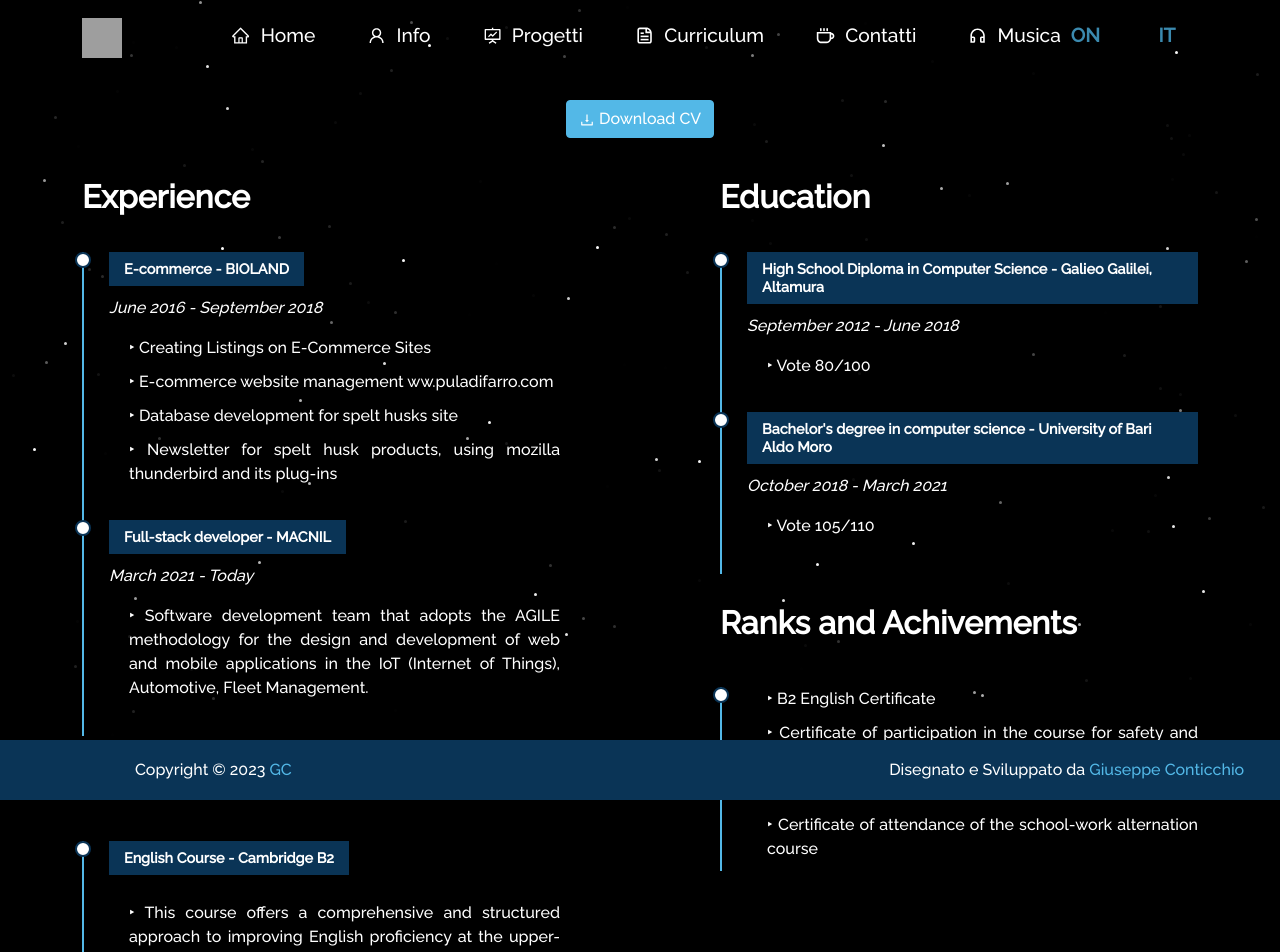
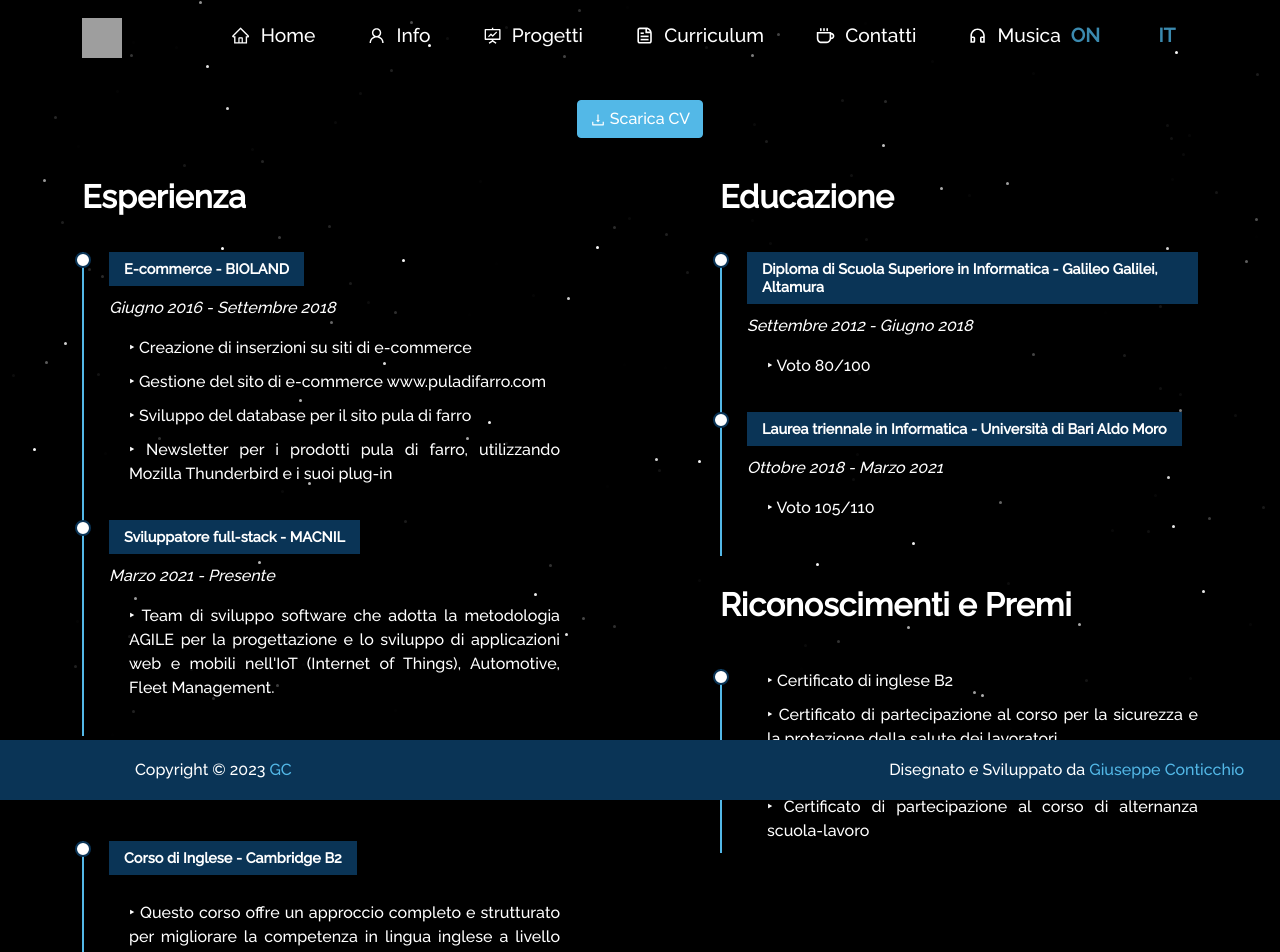
Before and after one commit to Josecontis/personal-portfolio, a React (Create React App) app: page /resume in a window 1280 px wide. Shown: the top 952 px of the page. Built offline with nearby package versions, Linux system fonts and the light colour scheme; grey boxes are pictures that could not be loaded.

Commit message:
Fix translations

```diff
--- a/src/Pages/About/About.js
+++ b/src/Pages/About/About.js
@@ -15,8 +15,8 @@ export const About = () => {
 
   useEffect(() => {
     if (location && location.pathname === "/about")
-      document.title = "About | Giuseppe Conticchio";
-  }, [location]);
+      document.title = `${t("topBar.about")} | Giuseppe Conticchio`;
+  }, [location, t]);
 
   return (
     <Container fluid className="about-section">
--- a/src/Pages/Contacts/Contacts.js
+++ b/src/Pages/Contacts/Contacts.js
@@ -22,8 +22,8 @@ export const Contacts = () => {
 
   useEffect(() => {
     if (location && location.pathname === "/contacts")
-      document.title = "Contacts | Giuseppe Conticchio";
-  }, [location]);
+      document.title = `${t("topBar.contacts")} | Giuseppe Conticchio`;
+  }, [location, t]);
 
   const sendEmail = () => {
     setRocketAnimation(true);
--- a/src/Pages/Home/Home.js
+++ b/src/Pages/Home/Home.js
@@ -15,8 +15,8 @@ export const Home = () => {
   const { t } = useTranslation();
   useEffect(() => {
     if (location && location.pathname === "/")
-      document.title = "Home | Giuseppe Conticchio";
-  }, [location]);
+      document.title = `${t("topBar.home")} | Giuseppe Conticchio`;
+  }, [location, t]);
 
   return (
     <section>
--- a/src/Pages/Resume/Resume.js
+++ b/src/Pages/Resume/Resume.js
@@ -14,8 +14,8 @@ export const Resume = () => {
 
   useEffect(() => {
     if (location && location.pathname === "/resume")
-      document.title = "Resume | Giuseppe Conticchio";
-  }, [location]);
+      document.title = `${t("topBar.resume")} | Giuseppe Conticchio`;
+  }, [location, t]);
 
   return (
     <Container fluid className="resume-section">
@@ -30,63 +30,58 @@ export const Resume = () => {
             target="_blank"
           >
             <AiOutlineDownload />
-            &nbsp;Download CV
+            &nbsp;{t("resume.download")}
           </Button>
         </Row>
         <Row className="resume">
           <Col md={6} className="resume-left">
-            <h3 className="resume-title">Experience</h3>
+            <h3 className="resume-title">{t("resume.experience.title")}</h3>
             <Resumecontent
-              title="E-commerce - BIOLAND"
-              date="June 2016 - September 2018"
+              title={t("resume.experience.entries.title")}
+              date={t("resume.experience.entries.date")}
               content={[
-                "Creating Listings on E-Commerce Sites",
-                "E-commerce website management ww.puladifarro.com",
-                "Database development for spelt husks site",
-                "Newsletter for spelt husk products, using mozilla thunderbird and its plug-ins",
+                t("resume.experience.entries.content.list"),
+                t("resume.experience.entries.content.list1"),
+                t("resume.experience.entries.content.list2"),
+                t("resume.experience.entries.content.list3"),
               ]}
             />
             <Resumecontent
-              title="Full-stack developer - MACNIL"
-              date="March 2021 - Today"
-              content={[
-                "Software development team that adopts the AGILE methodology for the design and development of web and mobile applications in the IoT (Internet of Things), Automotive, Fleet Management.",
-              ]}
+              title={t("resume.experience.entries.title1")}
+              date={t("resume.experience.entries.date1")}
+              content={[t("resume.experience.entries.content1")]}
             />
-            <h3 className="resume-title">Extracurricular Activities</h3>
+            <h3 className="resume-title">
+              {t("resume.extracurricular.title")}
+            </h3>
             <Resumecontent
-              title="English Course - Cambridge B2"
-              content={[
-                "This course offers a comprehensive and structured approach to improving English proficiency at the upper-intermediate level.",
-              ]}
+              title={t("resume.extracurricular.entries.title")}
+              content={[t("resume.extracurricular.entries.content")]}
             />
             <Resumecontent
-              title="Phone and PC repairs"
-              content={[
-                "Software repair and replacement of hardware components on mobile phones and computers.",
-              ]}
+              title={t("resume.extracurricular.entries.title1")}
+              content={[t("resume.extracurricular.entries.content1")]}
             />
           </Col>
           <Col md={6} className="resume-right">
-            <h3 className="resume-title">Education</h3>
+            <h3 className="resume-title">{t("resume.education.title")}</h3>
             <Resumecontent
-              title="High School Diploma in Computer Science - Galieo Galilei, Altamura "
-              date="September 2012 - June 2018"
-              content={[`Vote 80/100`]}
+              title={t("resume.education.entries.title")}
+              date={t("resume.education.entries.date")}
+              content={[t("resume.education.entries.content")]}
             />
             <Resumecontent
-              title="Bachelor's degree in computer science - University of Bari Aldo Moro"
-              date="October 2018 - March 2021"
-              content={["Vote 105/110"]}
+              title={t("resume.education.entries.title1")}
+              date={t("resume.education.entries.date1")}
+              content={[t("resume.education.entries.content1")]}
             />
-            <h3 className="resume-title">Ranks and Achivements</h3>
+            <h3 className="resume-title">{t("resume.achievements.title")}</h3>
             <Resumecontent
-              title=""
               content={[
-                "B2 English Certificate",
-                "Certificate of participation in the course for safety and protection of workers' health",
-                "Specific training course - low risk",
-                "Certificate of attendance of the school-work alternation course",
+                t("resume.achievements.entries.content.list"),
+                t("resume.achievements.entries.content.list1"),
+                t("resume.achievements.entries.content.list2"),
+                t("resume.achievements.entries.content.list3"),
               ]}
             />
           </Col>
@@ -100,7 +95,7 @@ export const Resume = () => {
             target="_blank"
           >
             <AiOutlineDownload />
-            &nbsp;Download CV
+            &nbsp;{t("resume.download")}
           </Button>
         </Row>
       </Container>
--- a/src/Translations/locales/en/translations.json
+++ b/src/Translations/locales/en/translations.json
@@ -38,7 +38,7 @@
   "contacts": {
     "keepContact1": "Keep in ",
     "keepContact2": "contact ",
-    "keepContact3": "with me",
+    "keepContact3": "with me!",
     "name": "Name",
     "email": "E-Mail",
     "object": "Object",
@@ -83,7 +83,7 @@
     }
   },
   "about": {
-    "pre": "Know Who",
+    "pre": "Know who",
     "section": "Professional",
     "section1": "I am",
     "title": "Hi Everyone, I'm",
@@ -102,72 +102,53 @@
     }
   },
   "resume": {
+    "download": "Download CV",
     "experience": {
       "title": "Experience",
-      "entries": [
-        {
+      "entries": {
         "title": "E-commerce - BIOLAND",
         "date": "June 2016 - September 2018",
-          "content": [
-            "Creation of listings on e-commerce sites",
-            "Management of the e-commerce website www.puladifarro.com",
-            "Development of the database for the spelt husks website",
-            "Newsletter for spelt husk products, using Mozilla Thunderbird and its plug-ins"
-          ]
+        "content": {
+          "list": "Creation of listings on e-commerce sites",
+          "list1": "Management of the e-commerce website www.puladifarro.com",
+          "list2": "Development of the database for the spelt husks website",
+          "list3": "Newsletter for spelt husk products, using Mozilla Thunderbird and its plug-ins"
         },
-        {
-          "title": "Full-stack developer - MACNIL",
-          "date": "March 2021 - Present",
-          "content": [
-            "Software development team adopting the AGILE methodology for the design and development of web and mobile applications in IoT (Internet of Things), Automotive, Fleet Management."
-          ]
+        "title1": "Full-stack developer - MACNIL",
+        "date1": "March 2021 - Present",
+        "content1": "Software development team adopting the AGILE methodology for the design and development of web and mobile applications in IoT (Internet of Things), Automotive, Fleet Management."
       }
-      ]
     },
     "extracurricular": {
       "title": "Extracurricular Activities",
-      "entries": [
-        {
+      "entries": {
         "title": "English Course - Cambridge B2",
-          "content": [
-            "This course offers a comprehensive and structured approach to improving English proficiency at the upper-intermediate level."
-          ]
-        },
-        {
-          "title": "Phone and PC repairs",
-          "content": [
-            "Software repair and replacement of hardware components on mobile phones and computers."
-          ]
+        "content": "This course offers a comprehensive and structured approach to improving English proficiency at the upper-intermediate level.",
+        "title1": "Phone and PC repairs",
+        "content1": "Software repair and replacement of hardware components on mobile phones and computers."
       }
-      ]
     },
     "education": {
       "title": "Education",
-      "entries": [
-        {
+      "entries": {
         "title": "High School Diploma in Computer Science - Galileo Galilei, Altamura",
         "date": "September 2012 - June 2018",
-          "content": ["Score 80/100"]
-        },
-        {
-          "title": "Bachelor's degree in Computer Science - University of Bari Aldo Moro",
-          "date": "October 2018 - March 2021",
-          "content": ["Score 105/110"]
+        "content": "Score 80/100",
+        "title1": "Bachelor's degree in Computer Science - University of Bari Aldo Moro",
+        "date1": "October 2018 - March 2021",
+        "content1": "Score 105/110"
       }
-      ]
     },
     "achievements": {
       "title": "Achievements and Awards",
-      "entries": [
-        {
-          "content": [
-            "English B2 Certificate",
-            "Certificate of participation in the course for safety and protection of workers' health",
-            "Specific training course - low risk",
-            "Certificate of attendance of the school-work alternation course"
-          ]
-        }
-      ]
+      "entries": {
+        "content": {
+          "list": "English B2 Certificate",
+          "list1": "Certificate of participation in the course for safety and protection of workers' health",
+          "list2": "Specific training course - low risk",
+          "list3": "Certificate of attendance of the school-work alternation course"
         }
       }
     }
+  }
+}
--- a/src/Translations/locales/it/translations.json
+++ b/src/Translations/locales/it/translations.json
@@ -36,9 +36,9 @@
     "drawnAndDeveloped": "Disegnato e Sviluppato da"
   },
   "contacts": {
-    "keepContact1": "Rimani in ",
+    "keepContact1": "Mettiti in ",
     "keepContact2": "contatto ",
-    "keepContact3": "con me",
+    "keepContact3": "con me!",
     "name": "Nome",
     "email": "E-Mail",
     "object": "Oggetto",
@@ -52,7 +52,7 @@
   },
   "projects": {
     "heading": {
-      "title": "I miei recenti ",
+      "title": " più recenti",
       "subtitle": "Ecco alcuni progetti su cui ho lavorato."
     },
     "viewAll": "Vedi tutti",
@@ -77,7 +77,7 @@
       }
     },
     "tags": {
-      "title": "lavori",
+      "title": "Lavori",
       "description1": "DETEZIONE DELLA MASCHERINA:",
       "description2": "RICONOSCIMENTO DELL'EMOZIONE:"
     }
@@ -102,72 +102,53 @@
     }
   },
   "resume": {
+    "download": "Scarica CV",
     "experience": {
       "title": "Esperienza",
-      "entries": [
-        {
+      "entries": {
         "title": "E-commerce - BIOLAND",
         "date": "Giugno 2016 - Settembre 2018",
-          "content": [
-            "Creazione di inserzioni su siti di e-commerce",
-            "Gestione del sito di e-commerce www.puladifarro.com",
-            "Sviluppo del database per il sito di bucce di farro",
-            "Newsletter per i prodotti di bucce di farro, utilizzando Mozilla Thunderbird e i suoi plug-in"
-          ]
+        "content": {
+          "list": "Creazione di inserzioni su siti di e-commerce",
+          "list1": "Gestione del sito di e-commerce www.puladifarro.com",
+          "list2": "Sviluppo del database per il sito pula di farro",
+          "list3": "Newsletter per i prodotti pula di farro, utilizzando Mozilla Thunderbird e i suoi plug-in"
         },
-        {
-          "title": "Full-stack developer - MACNIL",
-          "date": "Marzo 2021 - Oggi",
-          "content": [
-            "Team di sviluppo software che adotta la metodologia AGILE per la progettazione e lo sviluppo di applicazioni web e mobili nell'IoT (Internet of Things), Automotive, Fleet Management."
-          ]
+        "title1": "Sviluppatore full-stack - MACNIL",
+        "date1": "Marzo 2021 - Presente",
+        "content1": "Team di sviluppo software che adotta la metodologia AGILE per la progettazione e lo sviluppo di applicazioni web e mobili nell'IoT (Internet of Things), Automotive, Fleet Management."
       }
-      ]
     },
     "extracurricular": {
       "title": "Attività Extracurriculari",
-      "entries": [
-        {
+      "entries": {
         "title": "Corso di Inglese - Cambridge B2",
-          "content": [
-            "Questo corso offre un approccio completo e strutturato per migliorare la competenza in lingua inglese a livello upper-intermediate."
-          ]
-        },
-        {
-          "title": "Riparazioni di telefoni e PC",
-          "content": [
-            "Riparazione software e sostituzione di componenti hardware su telefoni cellulari e computer."
-          ]
+        "content": "Questo corso offre un approccio completo e strutturato per migliorare la competenza in lingua inglese a livello upper-intermediate.",
+        "title1": "Riparazioni di telefoni e PC",
+        "content1": "Riparazione software e sostituzione di componenti hardware su telefoni cellulari e computer."
       }
-      ]
     },
     "education": {
       "title": "Educazione",
-      "entries": [
-        {
+      "entries": {
         "title": "Diploma di Scuola Superiore in Informatica - Galileo Galilei, Altamura",
         "date": "Settembre 2012 - Giugno 2018",
-          "content": ["Voto 80/100"]
-        },
-        {
-          "title": "Laurea triennale in Informatica - Università di Bari Aldo Moro",
-          "date": "Ottobre 2018 - Marzo 2021",
-          "content": ["Voto 105/110"]
+        "content": "Voto 80/100",
+        "title1": "Laurea triennale in Informatica - Università di Bari Aldo Moro",
+        "date1": "Ottobre 2018 - Marzo 2021",
+        "content1": "Voto 105/110"
       }
-      ]
     },
     "achievements": {
       "title": "Riconoscimenti e Premi",
-      "entries": [
-        {
-          "content": [
-            "Certificato di inglese B2",
-            "Certificato di partecipazione al corso per la sicurezza e la protezione della salute dei lavoratori",
-            "Corso di formazione specifica - basso rischio",
-            "Certificato di partecipazione al corso di alternanza scuola-lavoro"
-          ]
-        }
-      ]
+      "entries": {
+        "content": {
+          "list": "Certificato di inglese B2",
+          "list1": "Certificato di partecipazione al corso per la sicurezza e la protezione della salute dei lavoratori",
+          "list2": "Corso di formazione specifica - basso rischio",
+          "list3": "Certificato di partecipazione al corso di alternanza scuola-lavoro"
         }
       }
     }
+  }
+}
```
Also changed, not shown: src/Pages/Projects/Projects.js (+14 -6 lines). Lines whose indentation alone changed are shown as unchanged.
